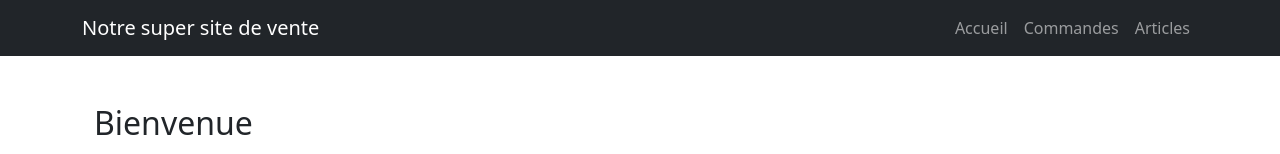
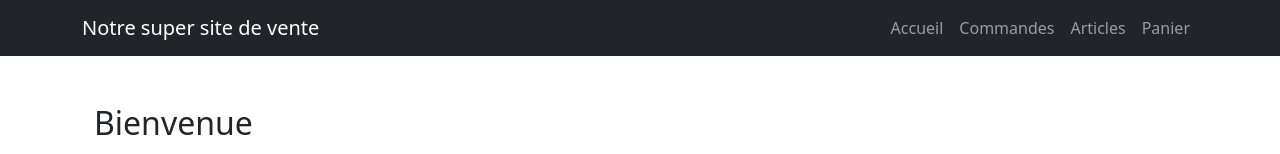
Before and after one commit to samuelhentrics/SIGLIS-Docker-Front, a React (Create React App) app: page / in a window 1280 px wide. Shown: the top 154 px of the page. Built offline with nearby package versions, Linux system fonts and the light colour scheme.

Commit message:
"update"

```diff
--- a/src/App.js
+++ b/src/App.js
@@ -7,6 +7,7 @@ import ArticleDetail from './components/ArticleDetail';
 import Home from './components/Home';
 import ArticleList from './components/ArticleList';
 import { CartProvider } from './utils/CartContext';
+import CartPage from './components/CartPage';
 
 function App() {
   return (
@@ -20,7 +21,7 @@ function App() {
               <Nav.Link as={RouterLink} to="/">Accueil</Nav.Link>
               <Nav.Link as={RouterLink} to="/commands">Commandes</Nav.Link>
               <Nav.Link as={RouterLink} to="/articles">Articles</Nav.Link>
-
+              <Nav.Link as={RouterLink} to="/cart">Panier</Nav.Link>
             </Nav>
           </Container>
         </Navbar>
@@ -32,6 +33,7 @@ function App() {
             <Route path="/commands" element={<CommandList />} />
             <Route path="/articles" element={<ArticleList />} />
             <Route path="/articles/:id" element={<ArticleDetail />} />
+            <Route path="/cart" element={<CartPage />} />
           </Routes>
         </Container>
       </div>
```
